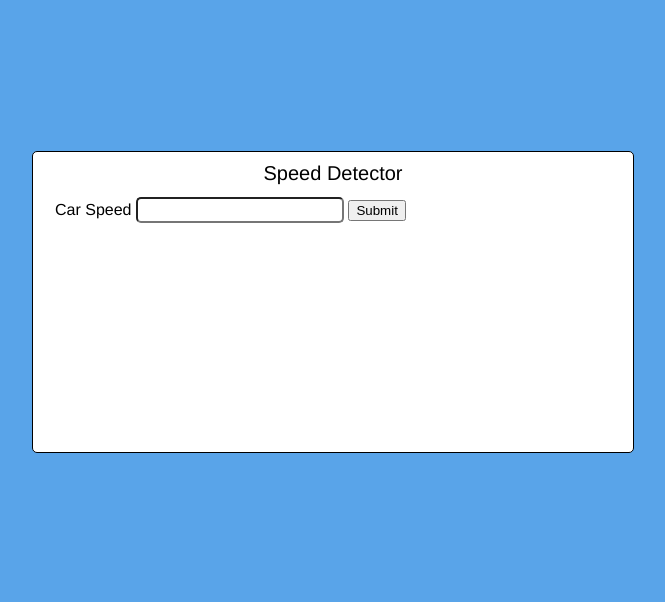
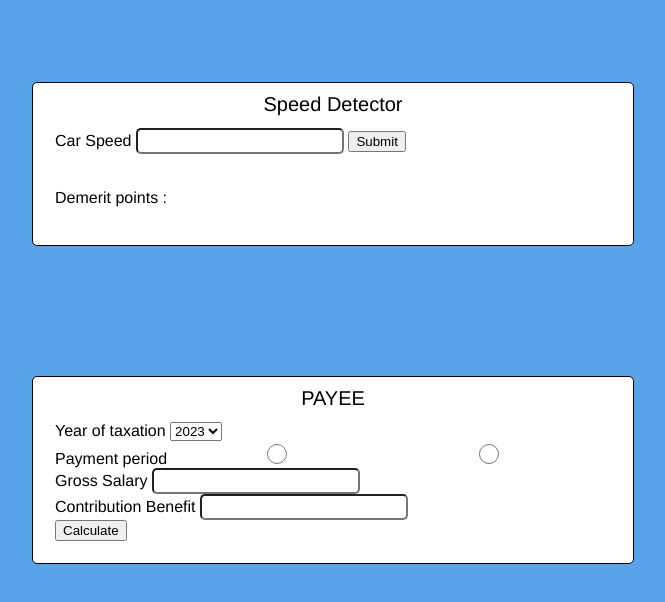
Before and after one commit to maruands/SDF-PT05-GROUP-02, a plain HTML site: page index.html in a window 1280 px wide. Shown: the whole page, without its empty margins (307-972 px from the left). Drawn offline with Linux system fonts and the light colour scheme.

Commit message:
adding tax code

```diff
--- a/index.html
+++ b/index.html
@@ -7,7 +7,7 @@
     <link rel="stylesheet" href="style.css">
 </head>
 <body>
-    <div class="container">
+    <div class="container" id="speed">
         <div class="card">
             <div class="card-header">
                 Speed Detector
@@ -17,6 +17,44 @@
                     <input type="number" name="carSpeed" id="carSpeed">
                     <button type="submit" onclick="carSpeed()">Submit</button>
             </div>
+            <div class="card-body" id="points">
+                <p>Demerit points : <span></span></p>
+            </div>
+        </div>
+    </div>
+    <div class="container" id="payee">
+        <div class="card">
+            <div class="card-header">
+                PAYEE
+            </div>
+            <div class="card-body">
+                <div class="form-group">
+                    <label for="year">Year of taxation</label>
+                    <select name="year" id="year_of_taxation">
+                        <option value="2023">2023</option>
+                        <option value="2022">2022</option>
+                        <option value="2021">2021</option>
+                        <option value="2020">2020</option>
+                        <option value="2019">2019</option>
+                    </select>
+                </div>
+                <div class="form-group">
+                    <label for="period">Payment period</label>
+                    <input type="radio" name="period" id="month">
+                    <input type="radio" name="period" id="year">
+                </div>
+                <div class="form-group">
+                    <label for="gross">Gross Salary</label>
+                    <input type="text" name="gross" id="gross">
+                </div>
+                <div class="form-group">
+                    <label for="benefit">Contribution Benefit</label>
+                    <input type="text" name="benefit" id="benefit">
+                </div>
+                <div class="form-group">
+                    <button type="submit" onclick="calculatePayee()">Calculate</button>
+                </div>
+            </div>
         </div>
     </div>
     <script src="main.js"></script>
--- a/main.js
+++ b/main.js
@@ -1,6 +1,6 @@
 function carSpeed() {
     const speed = document.getElementById("carSpeed").value;
-
+    const okay = document.getElementById("points").hidden;
     if(speed <= 70){
         alert("Ok");
     } else {
@@ -15,3 +15,21 @@ function carSpeed() {
         alert("Demerit points : " + points);
     }
 }
+
+function calculatePayee() {
+
+    const year = document.getElementById("year").value;
+    const month = document.getElementById("month").value;
+    const gross = document.getElementById("gross").value;
+    const benefit = document.getElementById("benefit").value;
+    alert("gross is: " + gross + "  benefit is: " + benefit);
+
+}
+
+function taxation(income){
+    if(income > 0 && income <=288000){
+        var tax1 = 288000 * 0.1
+        income = income - 280000
+        var tax2 = 100000 * 0.25
+    }
+}
--- a/style.css
+++ b/style.css
@@ -10,10 +10,19 @@ body{
     border:1px solid black;
     border-radius: 5px;
     width: 600px;
-    height: 300px;
+    height: auto;
+
+}
+#speed{
     top: 50%;
     left: 50%;
     transform:translate(-50%,50%);
+    position:absolute;
+}
+#payee{
+    top: 70%;
+    left: 50%;
+    transform:translate(-50%,200%);
     position:absolute;
 }
 .card{
```
